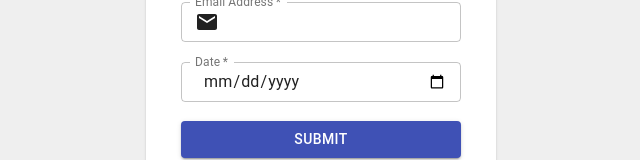
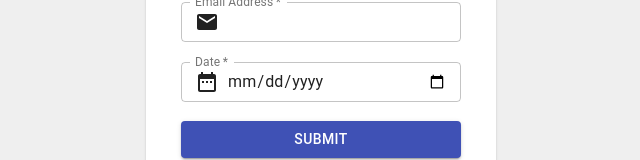
Before and after one commit to MatNaw77/User-Event-Form, a React (Create React App) app in the folder frontend/: page / in a window 1280 px wide. Shown: the part 379-539 px from the top of the page, without its empty margins (319-959 px from the left). Built offline with nearby package versions, Linux system fonts and the light colour scheme.

Commit message:
fix style to calssname

```diff
--- a/frontend/src/Components/EventForm/EventForm.js
+++ b/frontend/src/Components/EventForm/EventForm.js
@@ -104,10 +104,10 @@ export default function EventForm() {
               onClick={handleSubmit}
             >
               Submit
-              {loading && <CircularProgress size={24} style={classes.iconProcess}/>}
+              {loading && <CircularProgress size={24} className={classes.iconProcess}/>}
             </Button>
-            {result === 2 && <Alert severity="error">An error occured during adding to database!</Alert>}
-            {result === 3 && <Alert severity="success">An event has been added to database!</Alert>}
+            {result === 2 && <Alert severity='error'>An error occured during adding to database!</Alert>}
+            {result === 3 && <Alert severity='success'>An event has been added to database!</Alert>}
 
             <FormLabel className={classes.footer}>* required field</FormLabel>
           </FormControl>
--- a/frontend/src/Components/EventForm/controls/DatePicker.js
+++ b/frontend/src/Components/EventForm/controls/DatePicker.js
@@ -1,5 +1,6 @@
 import { TextField,   InputAdornment, } from '@material-ui/core';
 import { useStyles } from '../styles';
+import DateRange from '@material-ui/icons/DateRange';
 
 export default function DatePicker ({name, label, value, error, onChange }) {
     const classes = useStyles();
@@ -18,7 +19,9 @@ export default function DatePicker ({name, label, value, error, onChange }) {
             onChange={onChange}
             InputProps={{
                 startAdornment: (
-                    <InputAdornment position='start'/>
+                    <InputAdornment position='start' >
+                        <DateRange />
+                    </InputAdornment>
                 ),
             }}
             {...(error && {error:true,helperText:error})}
```
